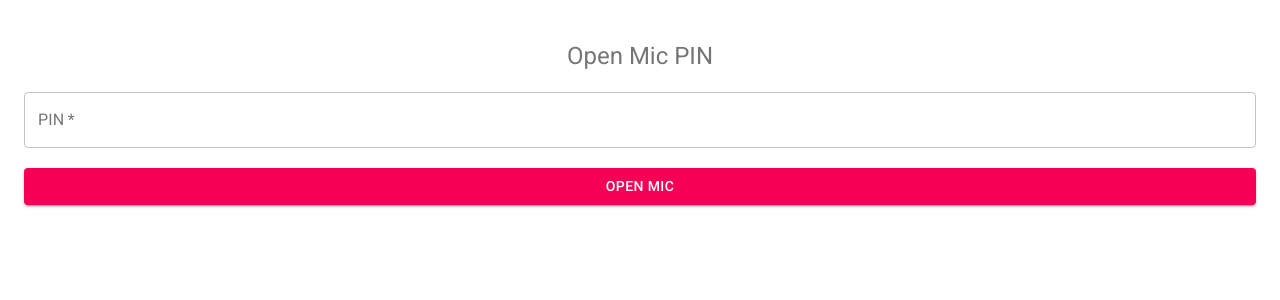
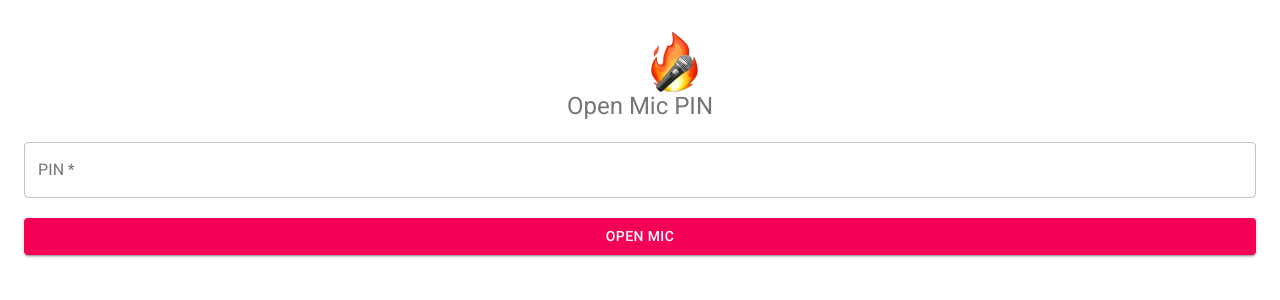
Before and after one commit to brendagold/mic, a React (Create React App) app: page / in a window 1280 px wide. Shown: the top 300 px of the page. Built offline with nearby package versions, Linux system fonts and the light colour scheme.

Commit message:
align center

```diff
--- a/src/components/MicInput.js
+++ b/src/components/MicInput.js
@@ -1,8 +1,11 @@
 import React, { useState } from "react";
+import AppBar from "@material-ui/core/AppBar";
+import Toolbar from "@material-ui/core/Toolbar";
 import TextField from "@material-ui/core/TextField";
 import { makeStyles } from "@material-ui/core/styles";
 import { Button, Container, Typography } from "@material-ui/core";
 import { useHistory } from 'react-router-dom';
+import { Link } from 'react-router-dom';
 
 
 const useStyles = makeStyles((theme) => ({
@@ -13,7 +16,21 @@ const useStyles = makeStyles((theme) => ({
   },
 
   contain: {
-    marginTop: 40
+    marginTop: 90
+  },
+  logo: {
+
+    margin: 'auto',
+    textAlign: 'center',
+    maxWidth: '50%',
+    maxHeight: '70%',
+
+  },
+  logoCenter: {
+    position: 'absolute',
+    left: '55%',
+    top: '8%',
+    transform: 'translate(-50%, -50%)'
   }
 }));
 
@@ -39,6 +56,13 @@ const MicInput = () => {
   };
   return (
     <>
+     <AppBar position="static" color="transparent" elevation={0}>
+        <Toolbar className={classes.logoCenter} >
+          <Link to="/" className={classes.title}>
+            <img src="/images/logo.png" alt="litmic" className={classes.logo} />
+          </Link>
+        </Toolbar>
+      </AppBar>
 
     <Container className={classes.contain}>
       <Typography
```
